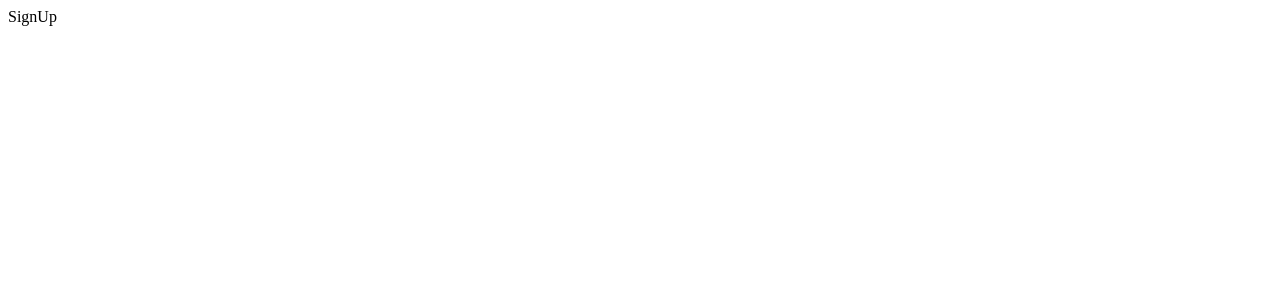
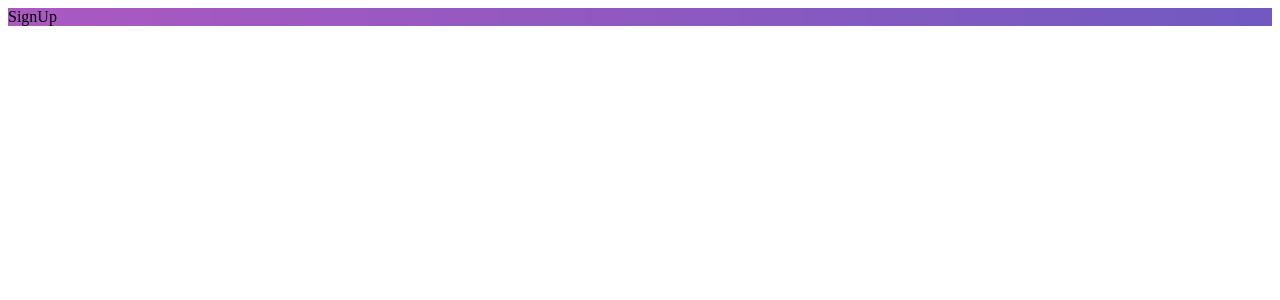
Before and after one commit to emersonoliveiradev/Go-Barber-Frontend, a React (Create React App) app: page /register in a window 1280 px wide. Shown: the top 300 px of the page. Built offline with nearby package versions, Linux system fonts and the light colour scheme.

Commit message:
Add _layouts and wrapper style

```diff
--- a/package.json
+++ b/package.json
@@ -12,7 +12,8 @@
     "react-dom": "^16.13.1",
     "react-router-dom": "^5.2.0",
     "react-scripts": "3.4.1",
-    "reactotron-react-js": "^3.3.7"
+    "reactotron-react-js": "^3.3.7",
+    "styled-components": "^5.1.1"
   },
   "scripts": {
     "start": "react-scripts start",
--- /dev/null
+++ b/src/pages/_layouts/auth/index.js
@@ -0,0 +1,12 @@
+import React from 'react'
+import PropTypes from 'prop-types'
+
+import { Wrapper } from './styles'
+
+export default function AuthLayout({ children }) {
+  return <Wrapper>{children}</Wrapper>
+}
+
+AuthLayout.propTypes = {
+  children: PropTypes.element.isRequired,
+}
--- /dev/null
+++ b/src/pages/_layouts/auth/styles.js
@@ -0,0 +1,6 @@
+import styled from 'styled-components'
+
+export const Wrapper = styled.div`
+  height: 100%;
+  background: linear-gradient(-90deg, #7159c1, #ab59c1);
+`
--- /dev/null
+++ b/src/pages/_layouts/default/index.js
@@ -0,0 +1,7 @@
+import React from 'react'
+
+import { Wrapper } from './styles'
+
+export default function DefaultLayout({ children }) {
+  return <Wrapper>{children}</Wrapper>
+}
--- /dev/null
+++ b/src/pages/_layouts/default/styles.js
@@ -0,0 +1,6 @@
+import styled from 'styled-components'
+
+export const Wrapper = styled.div`
+  height: 100%;
+  background: linear-gradient(-90deg, #7159c1, #ab59c1);
+`
--- a/src/routes/Route.js
+++ b/src/routes/Route.js
@@ -2,9 +2,12 @@
 import PropTypes from 'prop-types'
 import { Route, Redirect } from 'react-router-dom'
 
+import AuthLayout from '../pages/_layouts/auth'
+import DefaultLayout from '../pages/_layouts/default'
+
 export default function RouteWrapper({
   component: Component,
-  isPrivate = false,
+  isPrivate,
   ...rest
 }) {
   const signed = false
@@ -17,10 +20,21 @@
     return <Redirect to="/dashboard" />
   }
 
-  return <Route {...rest} component={Component} />
+  const Layout = signed ? DefaultLayout : AuthLayout
+
+  return (
+    <Route
+      {...rest}
+      render={(props) => (
+        <Layout>
+          <Component {...props} />
+        </Layout>
+      )}
+    />
+  )
 }
 
-RouteWrapper.ropTypes = {
+RouteWrapper.propTypes = {
   isPrivate: PropTypes.bool,
   component: PropTypes.oneOfType([PropTypes.element, PropTypes.func])
     .isRequired,
```
Also changed, not shown: .eslintrc.js, 1 other file (tests, documents, lock files or other folders).
